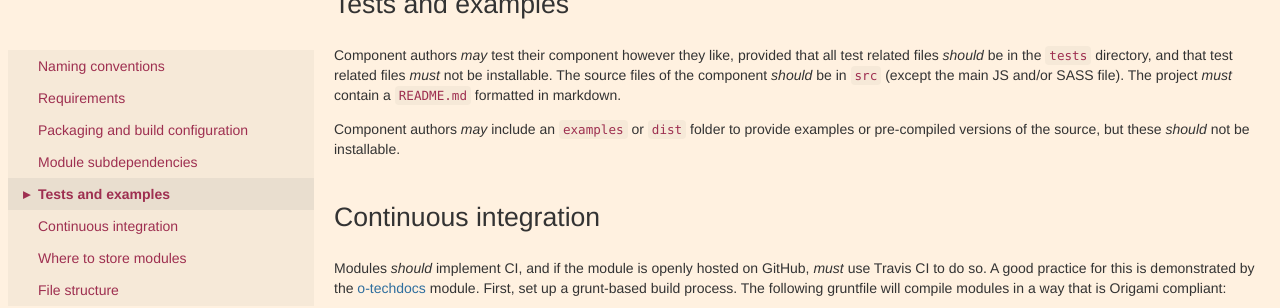
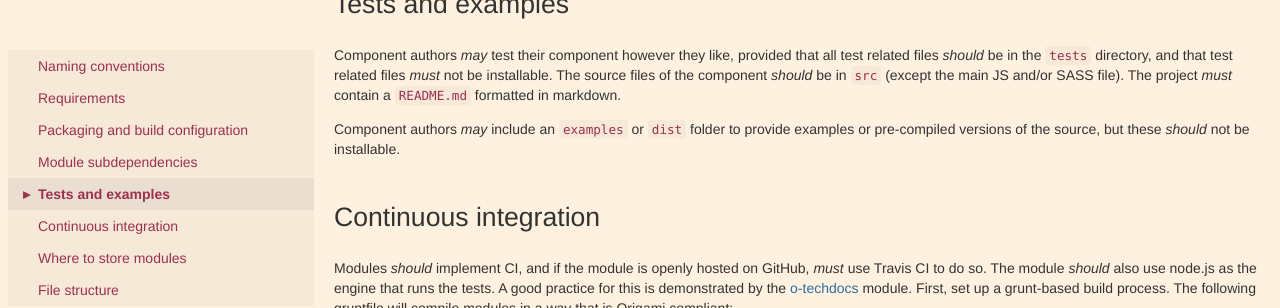
Before and after one commit to Financial-Times/ft-origami, a Jekyll site: the page built from docs/component-spec/modules.md, in a window 1280 px wide and 900 px high, scrolled down 2827 px, cut to the strip 0-308 px from the top of the window. Built offline with Jekyll 4.4.1, drawn with Linux system fonts in a browser that asks for light colours; some of the changed text lies outside the part shown.

Commit message:
*Should* rule for running CI using node
The reason being that if a purely SASS module uses ruby for CI, but then the module has some js added it won't be possible to use all your favourite js tools to compile and test your js. The inverse isn't true because testing sass (thus far) has consisted of compiling a sass file and checking the output - you can do this easily in node. Also a set of tests for sass written in js is going to be far more comprehensible to your average front-end dev than the equivalent in ruby.

*disclaimer - I don't know travis all that well, but a cursory look at the docs suggests to me that you have to pick a single engine.

```diff
--- a/docs/component-spec/modules.md
+++ b/docs/component-spec/modules.md
@@ -55,7 +55,7 @@ The following requirements apply to creating a Origami-compatible module compone
 ### Modules *should*:
 
 * include a bower-compatible `bower.json` file (in the root of the repo) which if present *must* conform to the requirements set out in 'Packaging and build configuration' below.
-* have automated CI, and if they do it *must* include verification that the module can be built using the mechanism described in the build service guide (see "Continuous integration" below)
+* have automated CI, and if they do it *should* use node.js as its build engine and *must* include verification that the module can be built using the mechanism described in the build service guide (see "Continuous integration" below)
 
 
 ## Packaging and build configuration
@@ -127,7 +127,7 @@ Component authors *may* include an `examples` or `dist` folder to provide exampl
 
 ## Continuous integration
 
-Modules *should* implement CI, and if the module is openly hosted on GitHub, *must* use Travis CI to do so.  A good practice for this is demonstrated by the [o-techdocs](https://github.com/Financial-Times/o-techdocs) module.  First, set up a grunt-based build process.  The following gruntfile will compile modules in a way that is Origami compliant:
+Modules *should* implement CI, and if the module is openly hosted on GitHub, *must* use Travis CI to do so. The module *should* also use node.js as the engine that runs the tests. A good practice for this is demonstrated by the [o-techdocs](https://github.com/Financial-Times/o-techdocs) module.  First, set up a grunt-based build process.  The following gruntfile will compile modules in a way that is Origami compliant:
 
 <script src="https://gist.github.com/triblondon/8687515.js"></script>
 
```
